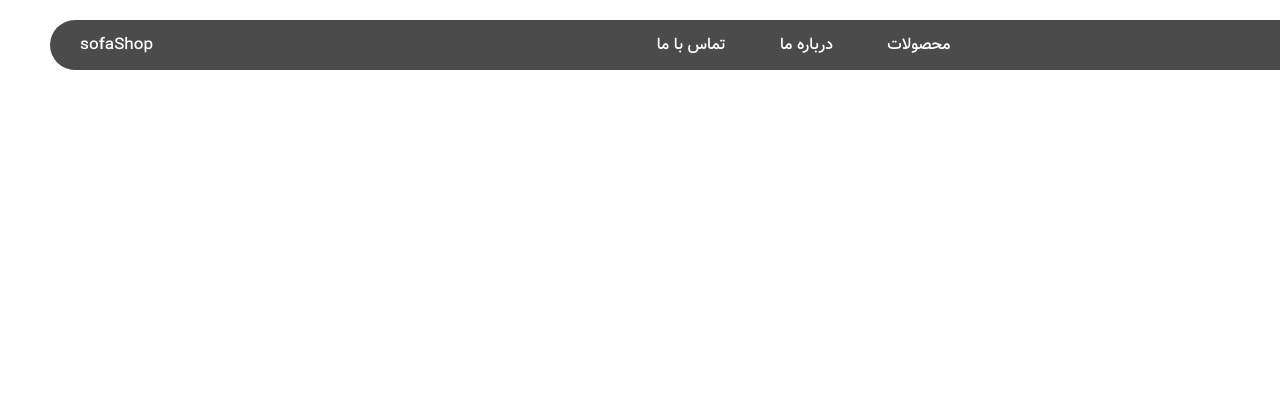
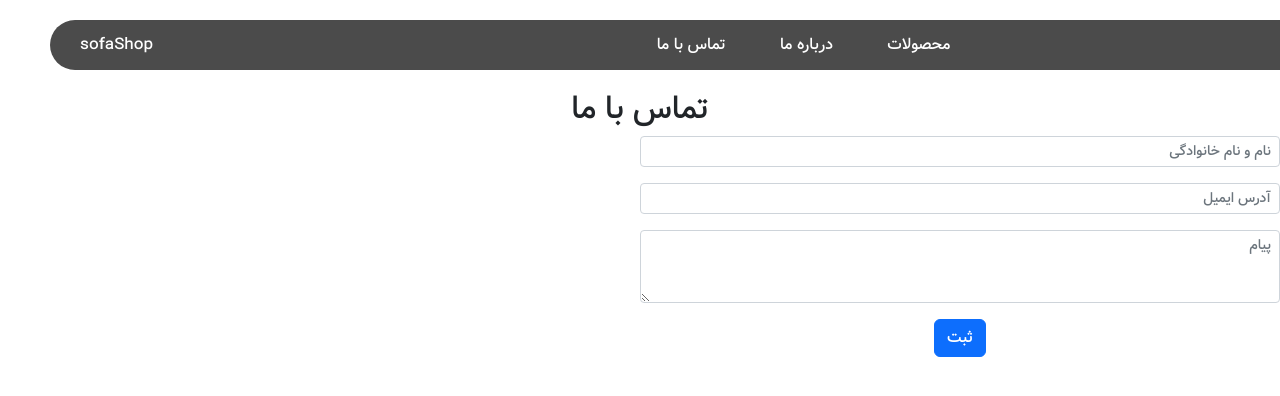
Before and after one commit to khadijeh68/sofaShop, a React (Create React App) app: page /contactUs in a window 1280 px wide. Shown: the top 396 px of the page. Built offline with nearby package versions, Linux system fonts and the light colour scheme.

Commit message:
form added to aboutUs page

```diff
--- a/src/components/pages/aboutUs/index.js
+++ b/src/components/pages/aboutUs/index.js
@@ -3,7 +3,7 @@ import React from 'react'
 function AboutUs() {
   return (
     <div>
-
+      about
     </div>
   )
 }
--- /dev/null
+++ b/src/components/pages/contactUs/contact.module.css
@@ -0,0 +1,8 @@
+.contact{
+    direction: rtl;
+    text-align: center;
+    font-family: Vazir-Bold;
+}
+.form{
+    width: 50%;
+}
--- a/src/components/pages/contactUs/index.js
+++ b/src/components/pages/contactUs/index.js
@@ -1,11 +1,26 @@
-import React from 'react'
+import { Button, Form } from "react-bootstrap";
+import style from "./contact.module.css";
 
 function ContactUs() {
   return (
-    <div>
-
+    <div className={style.contact}>
+      <h2>تماس با ما</h2>
+      <Form className={style.form}>
+        <Form.Group className="mb-3">
+          <Form.Control type="text" placeholder="نام و نام خانوادگی" size="sm" />
+        </Form.Group>
+        <Form.Group className="mb-3">
+          <Form.Control type="email" placeholder="آدرس ایمیل" size="sm"/>
+        </Form.Group>
+        <Form.Group className="mb-3">
+          <Form.Control as="textarea" placeholder="پیام" rows={3} size="sm"/>
+        </Form.Group>
+        <Button variant="primary" type="submit">
+        ثبت
+      </Button>
+      </Form>
     </div>
-  )
+  );
 }
 
-export default ContactUs
+export default ContactUs;
--- a/src/index.css
+++ b/src/index.css
@@ -7,3 +7,15 @@ body {
   src: local("Vazir-Medium"),
     url("./assets/fonts/Vazir-Medium.ttf") format("truetype");
 }
+
+@font-face {
+  font-family: "Vazir-Bold";
+  src: local("Vazir-Medium"),
+    url("./assets/fonts/Vazir-Medium.ttf") format("truetype");
+}
+
+@font-face {
+  font-family: "Vazir-Light";
+  src: local("Vazir-Medium"),
+    url("./assets/fonts/Vazir-Medium.ttf") format("truetype");
+}
```
